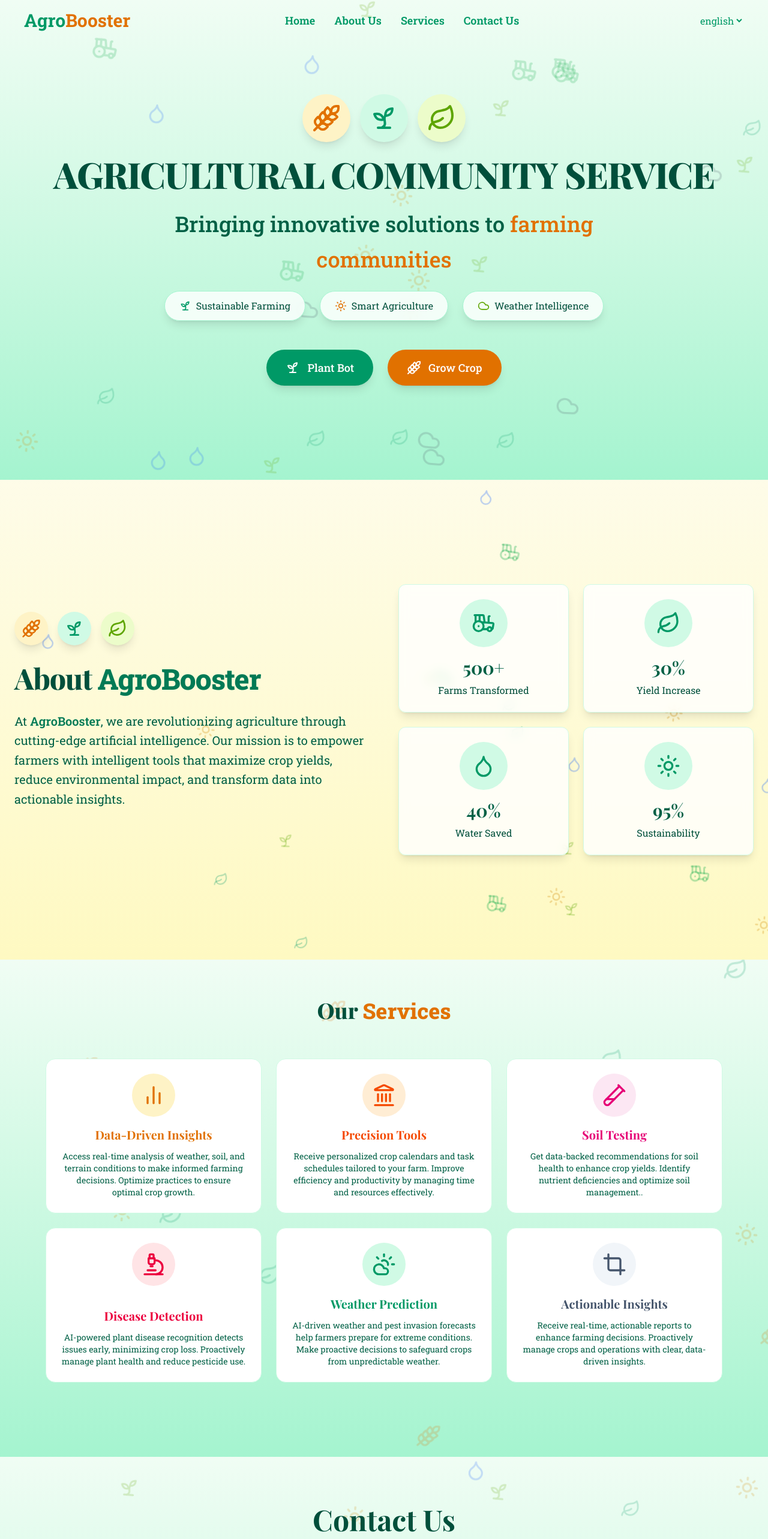
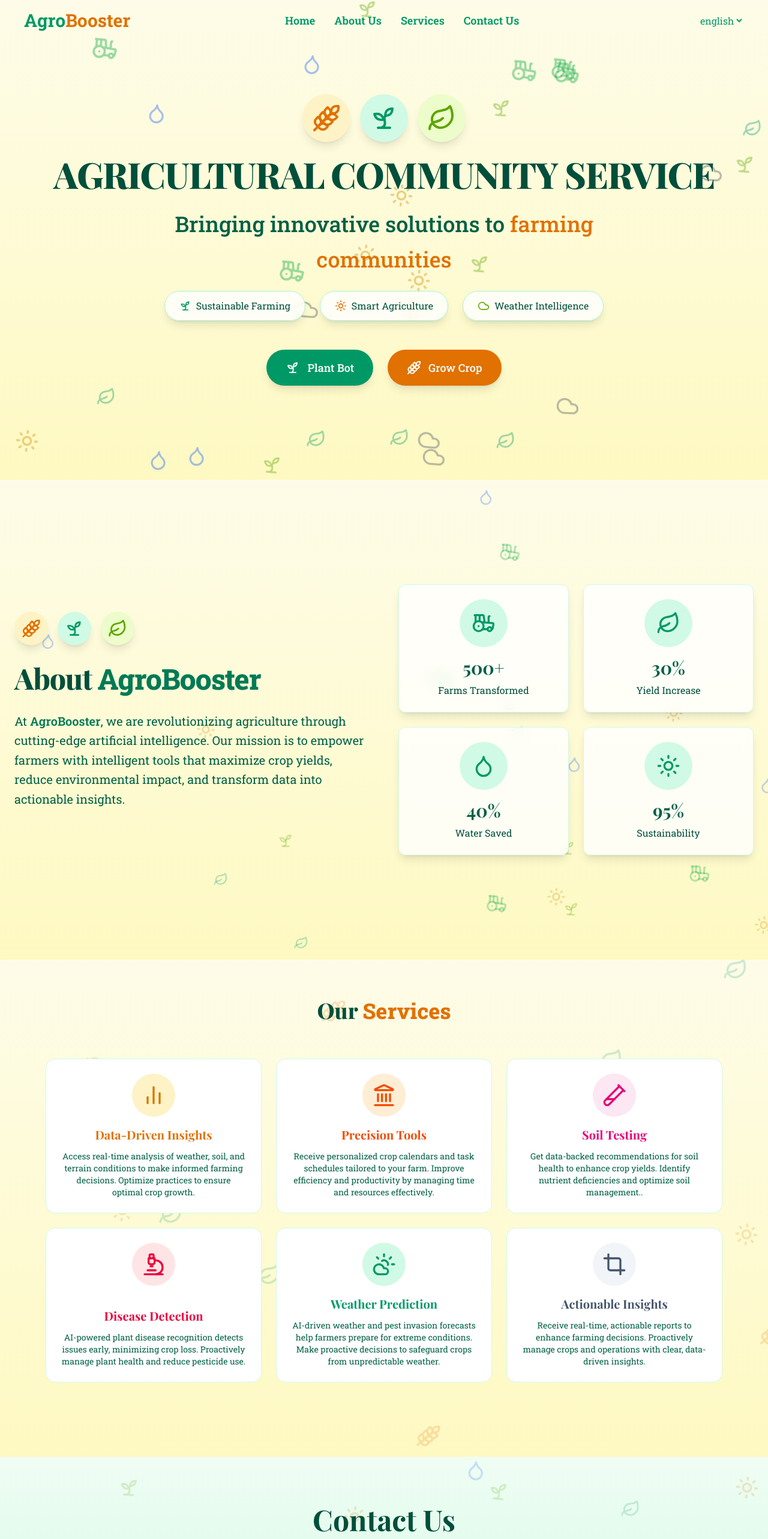
Before and after one commit to rudrika2425/Innovative_Incubators_AgroBooster, a React (Vite) app in the folder Frontend/: page / in a window 1280 px wide. Shown: the top 2566 px of the page at 60% size. Built offline with nearby package versions, Linux system fonts and the light colour scheme; a web font is replaced by a local one.

Commit message:
ui update

```diff
--- a/Frontend/src/home/About.jsx
+++ b/Frontend/src/home/About.jsx
@@ -1,5 +1,5 @@
 import React from "react";
-import { Leaf, Sprout, Sun, Tractor, Droplet, Wheat, Cloud } from "lucide-react";
+import { Leaf, Sprout, Sun, Tractor, Droplet, Wheat } from "lucide-react";
 
 const About = ({ id }) => {
   const FloatingElements = () => (
@@ -43,7 +43,7 @@ const About = ({ id }) => {
   return (
     <section
       id={id}
-      className="relative min-h-screen bg-gradient-to-b from-green-50 to-yellow-500 flex items-center "
+      className="relative min-h-screen bg-gradient-to-b from-green-50 to-yellow-500 flex items-center"
     >
       <style>{`
         @keyframes float {
--- a/Frontend/src/home/Hero.jsx
+++ b/Frontend/src/home/Hero.jsx
@@ -7,12 +7,12 @@ const Hero = ({ id }) => {
       {[...Array(30)].map((_, i) => (
         <div
           key={i}
-          className="absolute animate-float opacity-20"
+          className="absolute animate-float opacity-40" // Increased opacity for better visibility
           style={{
             top: `${Math.random() * 100}%`,
             left: `${Math.random() * 100}%`,
             animation: `float ${8 + Math.random() * 4}s infinite ${Math.random() * 2}s`,
-            zIndex: 1
+            zIndex: 0 // Ensuring this stays in the background
           }}
         >
           {i % 6 === 0 ? (
@@ -25,8 +25,10 @@ const Hero = ({ id }) => {
             <Tractor className="w-11 h-11 text-green-600" />
           ) : i % 6 === 4 ? (
             <Droplet className="w-9 h-9 text-blue-600" />
+          ) : i % 6 === 5 ? (
+            <Cloud className="w-10 h-10 text-gray-600" />
           ) : (
-            <Cloud className="w-10 h-10 text-gray-600" />
+            <Wheat className="w-10 h-10 text-amber-600" />
           )}
         </div>
       ))}
@@ -34,11 +36,11 @@ const Hero = ({ id }) => {
   );
 
   return (
-    <div id={id} className="relative min-h-screen bg-gradient-to-b from-green-50 to-emerald-200">
+    <div id={id} className="relative min-h-screen bg-gradient-to-b from-yellow-50 to-yellow-100">
       <style>{`
         @keyframes float {
           0%, 100% { transform: translateY(0) rotate(0deg); }
-          50% { transform: translateY(-20px) rotate(5deg); }
+          50% { transform: translateY(-30px) rotate(5deg); } /* Slightly more movement */
         }
       `}</style>
 
--- a/Frontend/src/home/Service.jsx
+++ b/Frontend/src/home/Service.jsx
@@ -1,15 +1,5 @@
 import React from "react";
-import {
-  BarChart2,
-  Landmark,
-  TestTube2,
-  Microscope,
-  CloudSun,
-  CropIcon,
-  Leaf,
-  Wheat,
-  Sun
-} from "lucide-react";
+import { BarChart2, Landmark, TestTube2, Microscope, CloudSun, CropIcon,Leaf,Wheat,Sun} from "lucide-react";
 
 const Service = ({ id }) => {
   const purposes = [
@@ -82,7 +72,7 @@ const Service = ({ id }) => {
   );
 
   return (
-    <div id={id} className="relative min-h-screen overflow-hidden bg-gradient-to-b from-green-50 to-emerald-200 py-16">
+    <div id={id} className="relative min-h-screen overflow-hidden bg-gradient-to-b from-yellow-50 to-yellow-100 py-16">
       <style>{`
         @keyframes float {
           0%, 100% { transform: translateY(0) rotate(0deg); }
```
